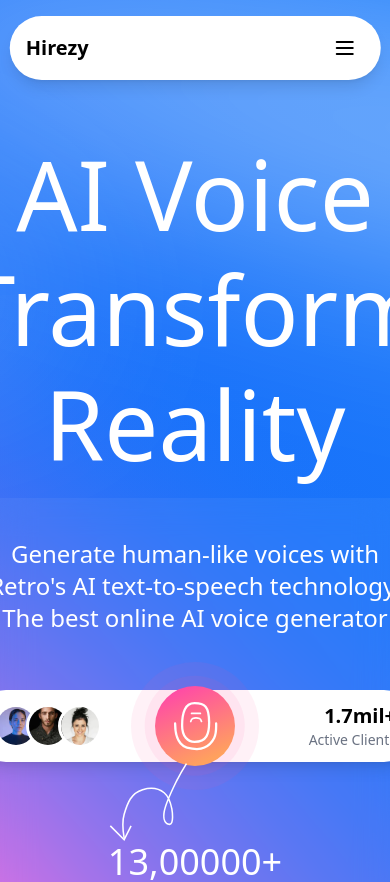
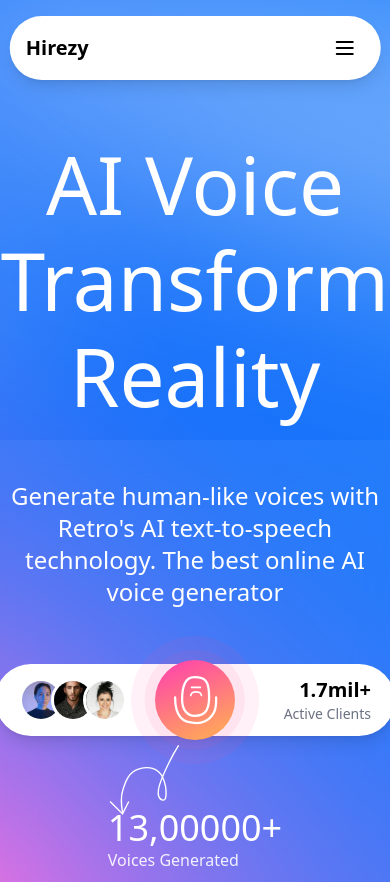
Before and after one commit to msanchariii/cool22lucky-next, a Next.js app: page / in a window 390 px wide. Shown: the top 882 px of the page. Built offline with nearby package versions, Linux system fonts and the light colour scheme.

Commit message:
Refactor Hero component: adjust heading and card dimensions for improved responsiveness and layout consistency

```diff
--- a/src/components/Hero.jsx
+++ b/src/components/Hero.jsx
@@ -15,7 +15,7 @@ const Hero = () => {
                         priority
                     />
                 </div>
-                <h1 className="text-[6rem] md:text-[7rem] lg:text-[6.5rem] p-2 xl:text-[9rem] leading-[1.2] font-medium text-center text-white">
+                <h1 className="text-[5rem] sm:text-[6rem] md:text-[7rem] lg:text-[6.5rem] p-2 xl:text-[9rem] leading-[1.2] font-medium text-center text-white">
                     AI Voice <br /> Transform <br /> Reality
                 </h1>
                 <BrandonDentaCard />
@@ -29,7 +29,7 @@ const Hero = () => {
                     </h2>
                     {/* client cards */}
                     <div className="flex flex-col md:flex-row ">
-                        <div className="flex relative bg-white self-end h-18 items-center justify-between rounded-full py-3 mx-auto px-6 shadow-lg w-[450px]">
+                        <div className="flex relative bg-white self-end h-18 items-center justify-between rounded-full py-3 mx-auto px-6 shadow-lg w-[400px] sm:w-[450px]">
                             {/* Avatars */}
                             <div className="flex -space-x-3">
                                 <Image
@@ -76,7 +76,7 @@ const Hero = () => {
                         </div>
                         <div className="relative text-white mx-auto md:mx-0 ">
                             <img
-                                className="relative md:bottom-4 right-0 h-20 w-20 md:h-24 md:w-24"
+                                className="relative top-2 md:bottom-4 right-0 h-18 w-18 md:h-24 md:w-24"
                                 src="/assets/arrow.svg"
                                 alt=""
                             />
```
